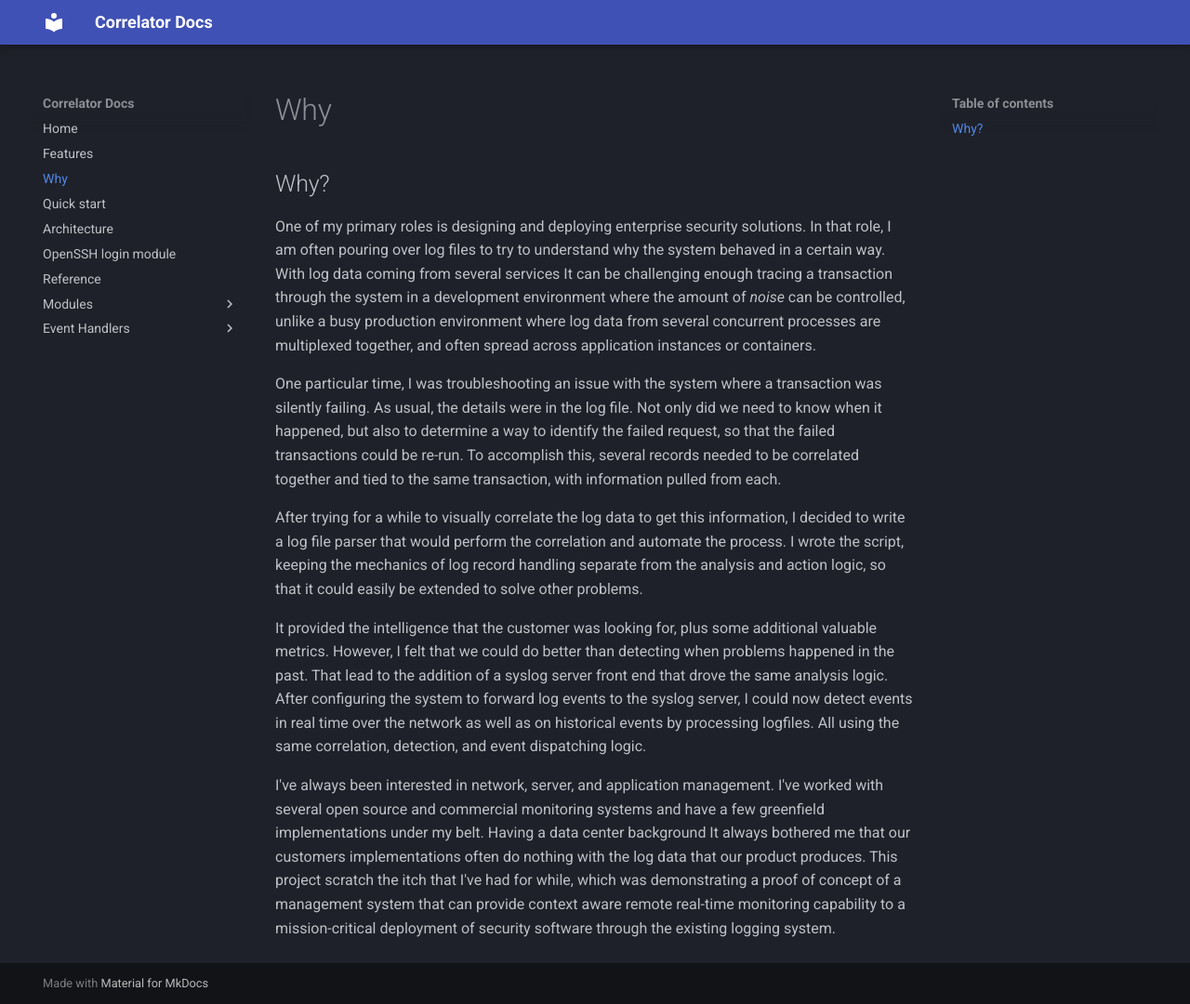
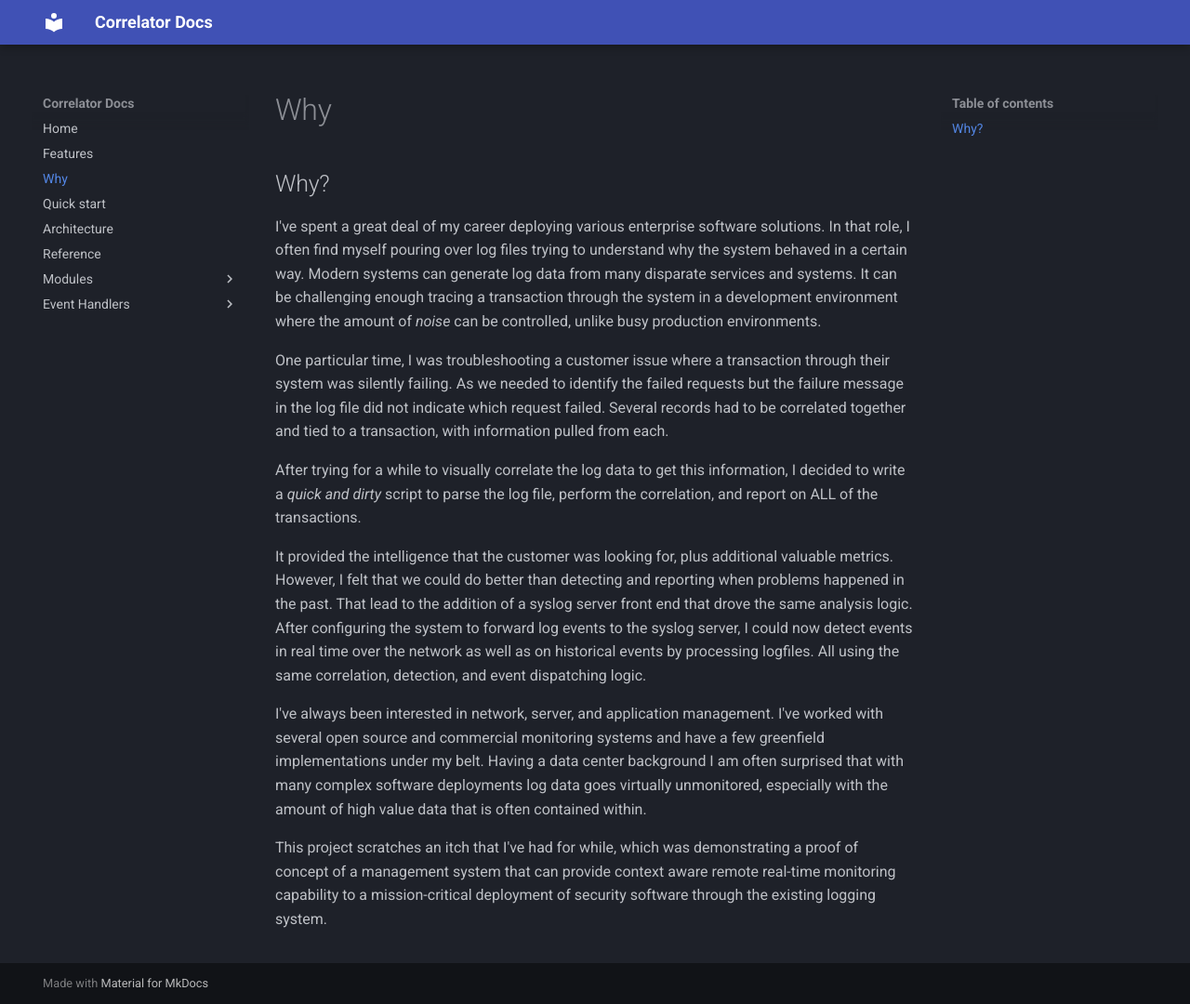
Before and after one commit to dagainz/Correlator, an MkDocs documentation site: the page built from docs/why.md, in a window 1280 px wide and 1080 px high. Shown: the whole window at 93% size. Built offline with MkDocs 1.6.1 and Material for MkDocs 9.7.7, drawn with Linux system fonts in a browser that asks for light colours.

Commit message:
Doc updates

```diff
--- a/docs/why.md
+++ b/docs/why.md
@@ -1,29 +1,30 @@
 ## Why?
 
-One of my primary roles is designing and deploying enterprise security solutions. In that role, I am often pouring over
-log files to try to understand why the system behaved in a certain way. With log data coming from several services
-It can be challenging enough tracing a transaction through the system in a development environment where the amount of
-*noise* can be controlled, unlike a busy production environment where log data from several concurrent processes are
-multiplexed together, and often spread across application instances or containers.
+I've spent a great deal of my career deploying various enterprise software solutions. In that role, I often find myself
+pouring over log files
+trying to understand why the system behaved in a certain way. Modern systems can generate log data from many disparate
+services and systems. It can be challenging enough tracing a transaction through the system in a development
+environment where the amount of *noise* can be controlled, unlike busy production environments.
 
-One particular time, I was troubleshooting an issue with the system where a transaction was silently failing.
-As usual, the details were in the log file. Not only did we need to know when it happened, but also to determine
-a way to identify the failed request, so that the failed transactions could be re-run. To accomplish this, several
-records needed to be correlated together and tied to the same transaction, with information pulled from each.
+One particular time, I was troubleshooting a customer issue where a transaction through their system was silently
+failing. As we needed to identify the failed requests but the failure message in the log file did not indicate which
+request failed. Several records had to be correlated together and tied to a transaction, with information pulled from
+each.
 
-After trying for a while to visually correlate the log data to get this information, I decided to write a log file
-parser that would perform the correlation and automate the process. I wrote the script, keeping the mechanics of log
-record handling separate from the analysis and action logic, so that it could easily be extended to solve other problems.
+After trying for a while to visually correlate the log data to get this information, I decided to write a *quick and
+dirty* script to parse the log file, perform the correlation, and report on ALL of the transactions.
 
-It provided the intelligence that the customer was looking for, plus some additional valuable metrics. However, I felt
-that we could do better than detecting when problems happened in the past. That lead to the addition of a syslog server
+It provided the intelligence that the customer was looking for, plus additional valuable metrics. However, I felt
+that we could do better than detecting and reporting when problems happened in the past. That lead to the addition of a syslog server
 front end that drove the same analysis logic. After configuring the system to forward log events to the syslog
 server, I could now detect events in real time over the network as well as on historical events by processing logfiles.
 All using the same correlation, detection, and event dispatching logic.
 
 I've always been interested in network, server, and application management. I've worked with several open source and
 commercial monitoring systems and have a few greenfield implementations under my belt. Having a data center background
-It always bothered me that our customers implementations often do nothing with the log data that our product produces.
-This project scratch the itch that I've had for while, which was demonstrating a proof of concept of a management
+I am often surprised that with many complex software deployments log data goes virtually unmonitored, especially with
+the amount of high value data that is often contained within.
+
+This project scratches an itch that I've had for while, which was demonstrating a proof of concept of a management
 system that can provide context aware remote real-time monitoring capability to a mission-critical deployment of
 security software through the existing logging system.
--- a/mkdocs.yml
+++ b/mkdocs.yml
@@ -14,7 +14,6 @@ nav:
   - Why: why.md
   - Quick start: quickstart.md
   - Architecture: architecture.md
-  - OpenSSH login module: sshd.md
   - Reference: reference.md
   - Modules:
       - OpenSSH login: sshd-module.md
```
Also changed, not shown: docs/index.md (+8 -14 lines), docs/sshd-module.md (+1 -1 lines), docs/sshd.md (deleted, +0 -141 lines).
